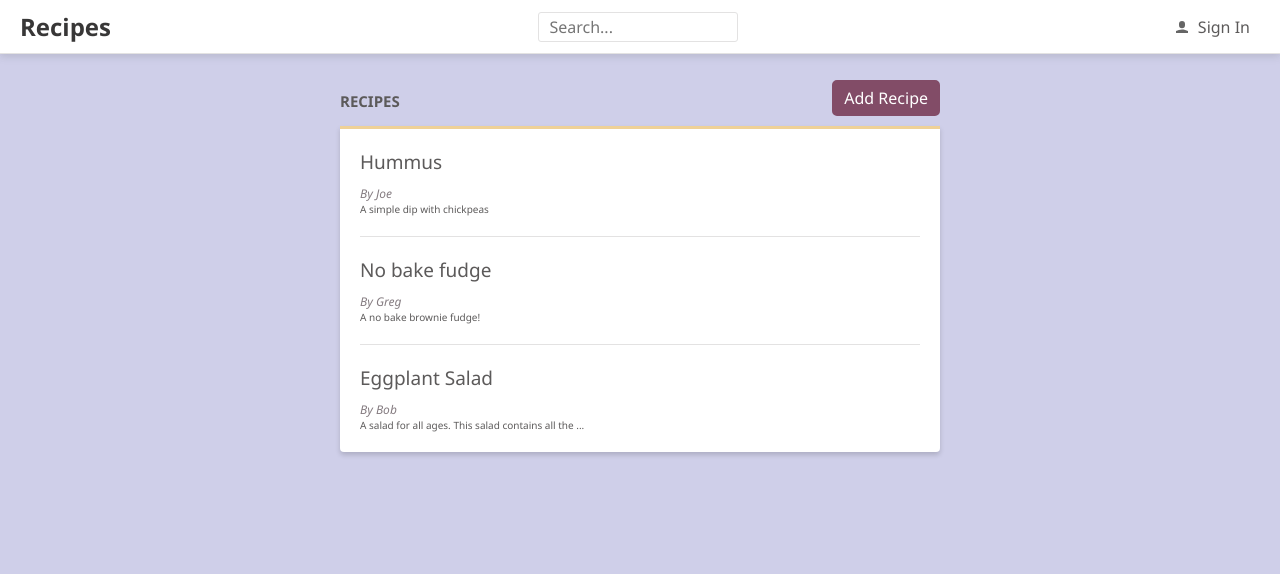
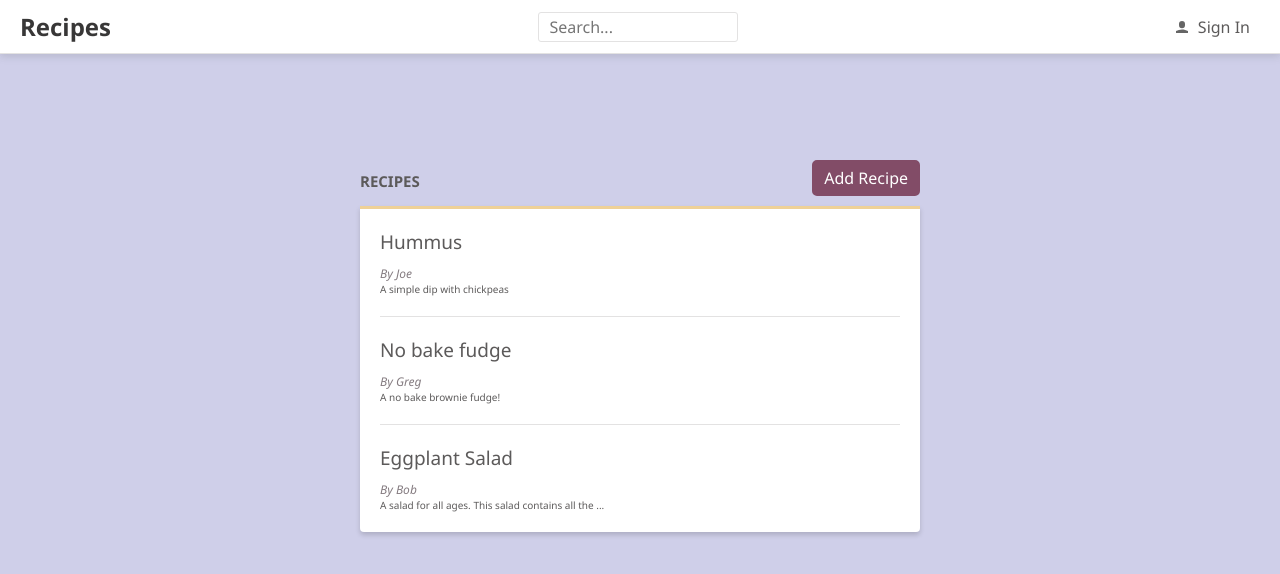
Before and after one commit to deanagan/charting-pocs, a React (Create React App) app in the folder client_ts/: page / in a window 1280 px wide. Shown: the top 574 px of the page. Built offline with nearby package versions, Linux system fonts and the light colour scheme.

Commit message:
Wrap homepage in a page component and use child prop

```diff
--- a/client_ts/src/HomePage.tsx
+++ b/client_ts/src/HomePage.tsx
@@ -3,8 +3,11 @@ import { css, jsx } from '@emotion/core';
 import { AddRecipeButton } from './Styles';
 import { RecipeList } from './RecipeList';
 import { getRecipes } from './RecipeData';
+import { Page } from './Page';
+import { PageTitle } from './PageTitle';
 
 export const HomePage = () => (
+  <Page>
     <div
     css={css`
       margin: 50px auto 20px auto;
@@ -19,19 +22,11 @@ export const HomePage = () => (
       justify-content: space-between;
     `}
   >
-      <h2
-        css={css`
-          font-size: 15px;
-          font-weight: bold;
-          margin: 10px 0px 5px;
-          text-align: center;
-          text-transform: uppercase;
-        `}
-      >
-        Recipes
-      </h2>
+      <PageTitle>Recipes</PageTitle>
       <AddRecipeButton>Add Recipe</AddRecipeButton>
+
   </div>
   <RecipeList data={getRecipes()} />
   </div>
+  </Page>
 );
--- /dev/null
+++ b/client_ts/src/Page.tsx
@@ -0,0 +1,22 @@
+/** @jsx jsx */
+import { FC } from 'react';
+import { css, jsx } from '@emotion/core';
+import { PageTitle } from './PageTitle';
+
+
+interface Props {
+    title?: string;
+}
+
+export const Page: FC<Props> = ({ title, children }) => (
+    <div
+        css={css`
+            margin: 50px auto 20px auto;
+            padding: 30px 20px;
+            max-width: 600px;
+        `}
+        >
+        { title && <PageTitle>{title}</PageTitle>}
+        {children}
+        </div>
+);
--- /dev/null
+++ b/client_ts/src/PageTitle.tsx
@@ -0,0 +1,11 @@
+import styled from '@emotion/styled';
+
+
+
+export const PageTitle = styled.h2`
+  font-size: 15px;
+  font-weight: bold;
+  margin: 10px 0px 5px;
+  text-align: center;
+  text-transform: uppercase;
+`;
```
Lines whose indentation alone changed are shown as unchanged.
